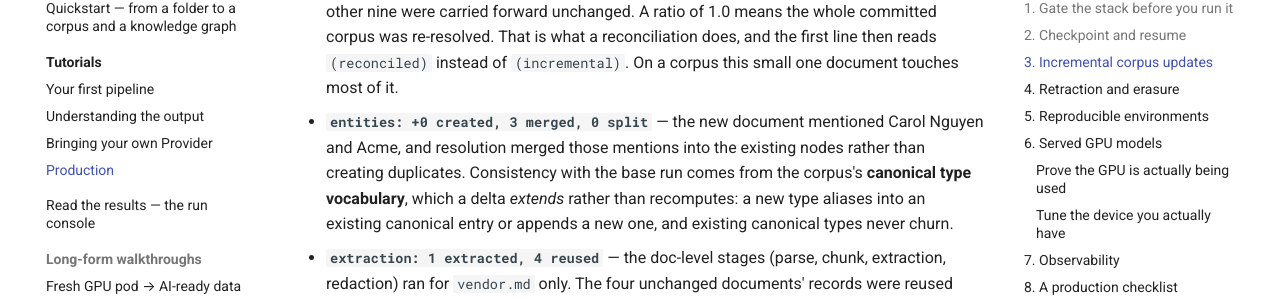
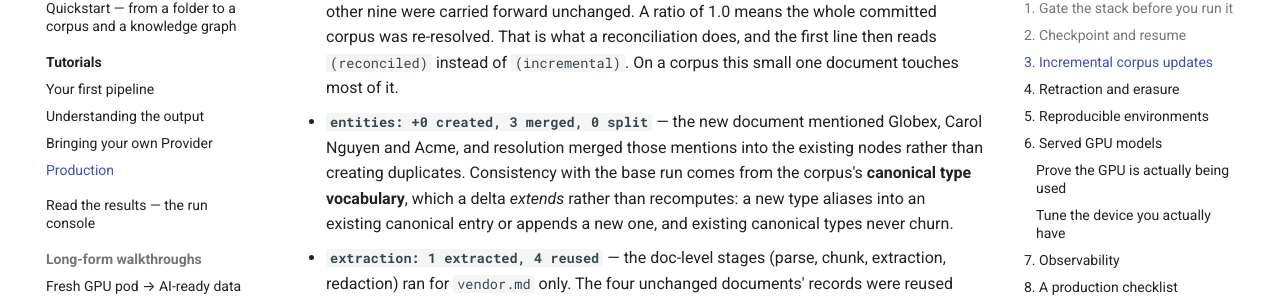
Before and after one commit to ddickmann/latence, an MkDocs documentation site: the page built from docs/tutorials/05-production.md, in a window 1280 px wide and 900 px high, scrolled down 4096 px. Shown: the part 148-447 px from the top of the window. Built offline with MkDocs 1.6.1 and Material for MkDocs 9.7.7, drawn with Linux system fonts in a browser that asks for light colours; comment, search, counter and statistics services are not loaded.

Commit message:
Docs: two tutorial sentences name what the sample actually contains
Tutorial 1 pointed at tutorial 4 for an extractor, which tutorial 4 no
longer builds. Tutorial 5 listed two of the three entities the added
document mentions.

```diff
--- a/docs/tutorials/05-production.md
+++ b/docs/tutorials/05-production.md
@@ -201,8 +201,9 @@ Four lines carry the story:
   carried forward unchanged. A ratio of 1.0 means the whole committed corpus was re-resolved. That
   is what a reconciliation does, and the first line then reads `(reconciled)` instead of
   `(incremental)`. On a corpus this small one document touches most of it.
-* **`entities: +0 created, 3 merged, 0 split`** — the new document mentioned Carol Nguyen and Acme,
-  and resolution merged those mentions into the existing nodes rather than creating duplicates.
+* **`entities: +0 created, 3 merged, 0 split`** — the new document mentioned Globex, Carol Nguyen
+  and Acme, and resolution merged those mentions into the existing nodes rather than creating
+  duplicates.
   Consistency with the base run comes from the corpus's **canonical type vocabulary**, which a delta
   *extends* rather than recomputes: a new type aliases into an existing canonical entry or appends a
   new one, and existing canonical types never churn.
```
Also changed, not shown: docs/tutorials/01-your-first-pipeline.md (+2 -1 lines).
